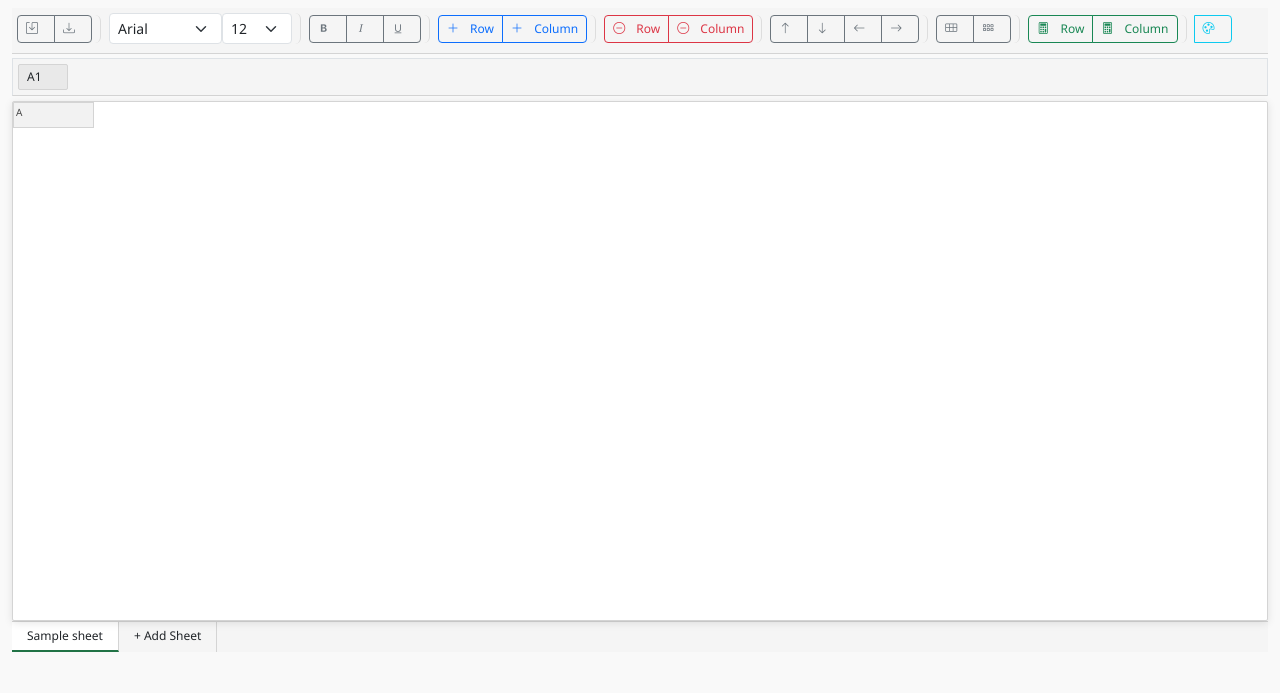
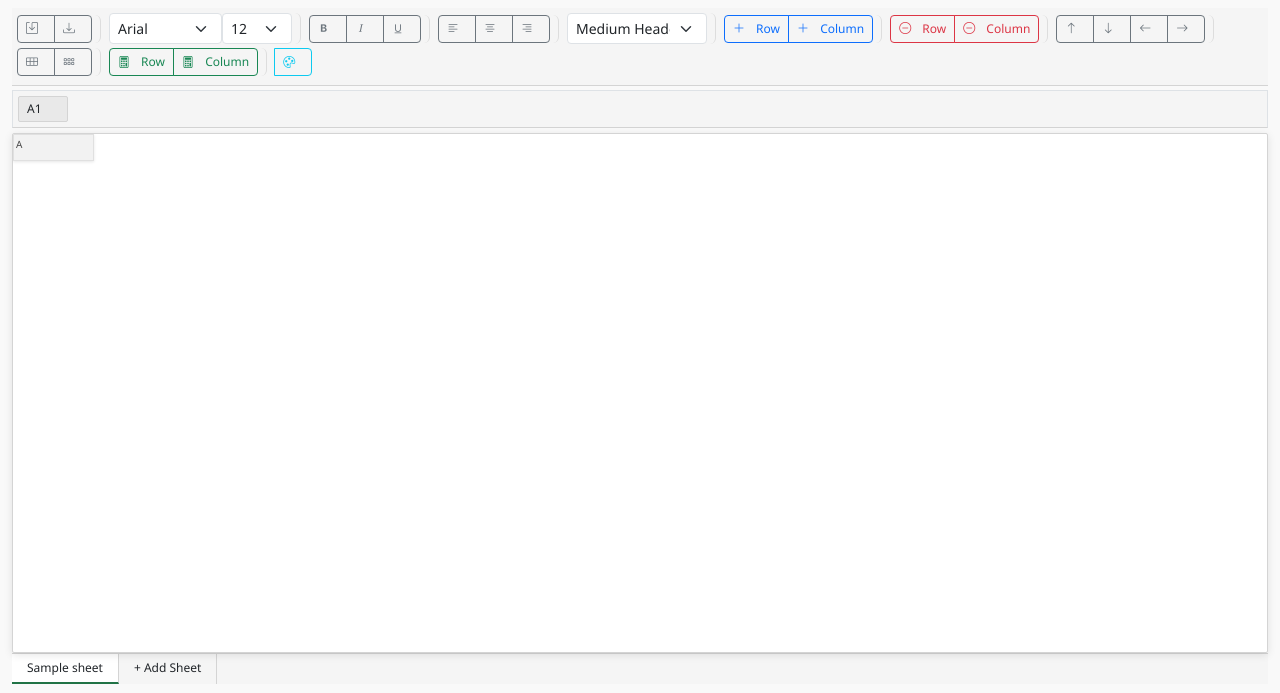
Before and after one commit to Swapnil-Dhivare/ExcelApp, a Flask app: a page that uses templates/edit_sheet.html in a window 1280 px wide. Shown: the part 56-749 px from the top of the page. Run offline with Flask 3, Linux system fonts and the light colour scheme; a user stored in the database is signed in; tables that the repository leaves empty hold one stand-in row (values such as "Sample post"); lists and menus that the app fills with data are empty.

Commit message:
Excel-Like experience

```diff
--- a/templates/edit_sheet.html
+++ b/templates/edit_sheet.html
@@ -73,10 +73,11 @@
         width: auto;
         border-collapse: collapse;
         table-layout: fixed;
+        box-shadow: 0 1px 3px rgba(0,0,0,0.1);
     }
 
     #sheetTable th, #sheetTable td {
-        border: 1px solid var(--excel-border);
+        border: 1px solid #e0e0e0;
         padding: 2px 4px;
         position: relative;
     }
@@ -275,6 +276,81 @@
     /* Make sure header cells have transparent background */
     .sheet-header .editable-cell {
         background-color: transparent !important;
+    }
+
+    /* Header size styles */
+    .header-size-small {
+        height: 18px !important;
+        font-size: 10px !important;
+    }
+
+    .header-size-normal {
+        height: 22px !important;
+        font-size: 11px !important;
+    }
+
+    .header-size-medium {
+        height: 26px !important;
+        font-size: 12px !important;
+        font-weight: 600 !important;
+    }
+
+    .header-size-large {
+        height: 32px !important;
+        font-size: 14px !important;
+        font-weight: 600 !important;
+    }
+
+    .header-size-xlarge {
+        height: 40px !important;
+        font-size: 16px !important;
+        font-weight: bold !important;
+    }
+
+    /* Excel-like grid lines */
+    #sheetTable {
+        border-collapse: collapse;
+        box-shadow: 0 1px 3px rgba(0,0,0,0.1);
+    }
+
+    #sheetTable th, #sheetTable td {
+        border: 1px solid #e0e0e0;
+    }
+
+    /* Excel-like freezable row/column styles */
+    .freeze-pane-marker {
+        position: absolute;
+        background-color: #217346;
+        z-index: 50;
+    }
+
+    .freeze-pane-marker-horizontal {
+        height: 3px;
+        left: 0;
+        right: 0;
+        cursor: row-resize;
+    }
+
+    .freeze-pane-marker-vertical {
+        width: 3px;
+        top: 0;
+        bottom: 0;
+        cursor: col-resize;
+    }
+
+    /* Excel-like selection highlight */
+    .cell-selection-highlight {
+        position: absolute;
+        border: 2px solid #217346;
+        pointer-events: none;
+        z-index: 30;
+        background-color: rgba(33, 115, 70, 0.1);
+    }
+
+    /* Excel-like active cell */
+    .active-cell {
+        outline: 2px solid #217346 !important;
+        z-index: 25;
     }
 
     /* Formula bar styling */
@@ -397,6 +473,29 @@
             <button class="btn btn-sm btn-outline-secondary" id="underlineBtn" title="Underline">
                 <i class="bi bi-type-underline"></i>
             </button>
+        </div>
+
+        <div class="btn-group me-2">
+            <button class="btn btn-sm btn-outline-secondary" id="alignLeftBtn" title="Align Left">
+                <i class="bi bi-text-left"></i>
+            </button>
+            <button class="btn btn-sm btn-outline-secondary" id="alignCenterBtn" title="Align Center">
+                <i class="bi bi-text-center"></i>
+            </button>
+            <button class="btn btn-sm btn-outline-secondary" id="alignRightBtn" title="Align Right">
+                <i class="bi bi-text-right"></i>
+            </button>
+        </div>
+
+        <!-- Header Size Controls -->
+        <div class="btn-group me-2">
+            <select class="form-select form-select-sm" id="headerSizeSelect" title="Header Size" style="max-width: 140px;">
+                <option value="normal">Normal Header</option>
+                <option value="small">Small Header</option>
+                <option value="medium" selected>Medium Header</option>
+                <option value="large">Large Header</option>
+                <option value="xlarge">X-Large Header</option>
+            </select>
         </div>
 
         <div class="btn-group me-2">
@@ -1668,6 +1767,54 @@
         // Add event listener to Save button
         document.getElementById('saveSheetBtn')?.addEventListener('click', saveSheetData);
 
+        // Header size change functionality
+        document.getElementById('headerSizeSelect')?.addEventListener('change', function() {
+            const headerSize = this.value;
+            changeHeaderSize(headerSize);
+        });
+
+        // Function to change header size
+        function changeHeaderSize(sizeClass) {
+            // Remove existing size classes from headers
+            const headerCells = document.querySelectorAll('th.sheet-header');
+
+            headerCells.forEach(header => {
+                header.classList.remove('header-size-small', 'header-size-normal', 'header-size-medium',
+                                        'header-size-large', 'header-size-xlarge');
+
+                // Add the selected size class
+                if (sizeClass) {
+                    header.classList.add(`header-size-${sizeClass}`);
+
+                    // Apply proper styling
+                    switch(sizeClass) {
+                        case 'small':
+                            header.style.height = '18px';
+                            break;
+                        case 'normal':
+                            header.style.height = '22px';
+                            break;
+                        case 'medium':
+                            header.style.height = '26px';
+                            break;
+                        case 'large':
+                            header.style.height = '32px';
+                            break;
+                        case 'xlarge':
+                            header.style.height = '40px';
+                            break;
+                    }
+                }
+            });
+
+            showToast(`Header size changed to ${sizeClass}`, 'success');
+        }
+
+        // Apply medium header size as default when page loads
+        setTimeout(() => {
+            changeHeaderSize('medium');
+        }, 100);
+
         // Close formula input when clicking outside
         document.addEventListener('click', function(e) {
             if (formulaInput.style.display !== 'none' &&
```
